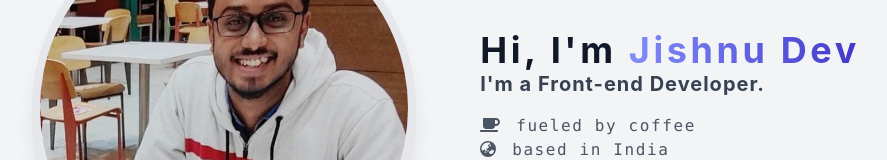
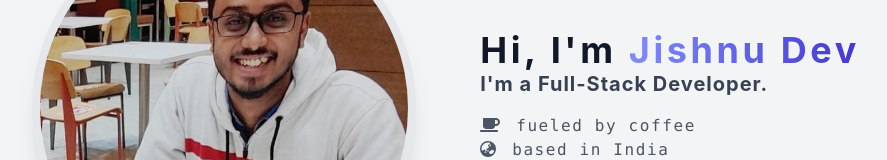
Before and after one commit to jishnu0712/myPortfolio, a React (Create React App) app: page / in a window 1280 px wide. Shown: the part 304-464 px from the top of the page, without its empty margins (162-1049 px from the left). Built offline with nearby package versions, Linux system fonts and the light colour scheme.

Commit message:
main component text updated

```diff
--- a/src/pages/MainComponent.jsx
+++ b/src/pages/MainComponent.jsx
@@ -27,7 +27,7 @@ const MainComponent = () => {
                 <h1 className={classNames.headline}>
                     Hi, I'm <span className={classNames.gradientText}>Jishnu Dev</span>
                 </h1>
-                <h3 className={classNames.subHeadline}>I'm a Front-end Developer.</h3>
+                <h3 className={classNames.subHeadline}>I'm a Full-Stack Developer.</h3>
                 <ul className={`details text-base font-mono mt-4 tracking-widest ${classNames.listItem}`}>
                     <li className={classNames.listItem}>{coffee}<p className={`pl-4 inline-block ${classNames.listItem}`}>fueled by coffee</p></li>
                     <li className={classNames.listItem}>{asia}<p className={`pl-4 inline-block ${classNames.listItem}`}>based in India</p></li>
```
Also changed, not shown: 1 other file (tests, documents, lock files or other folders).
